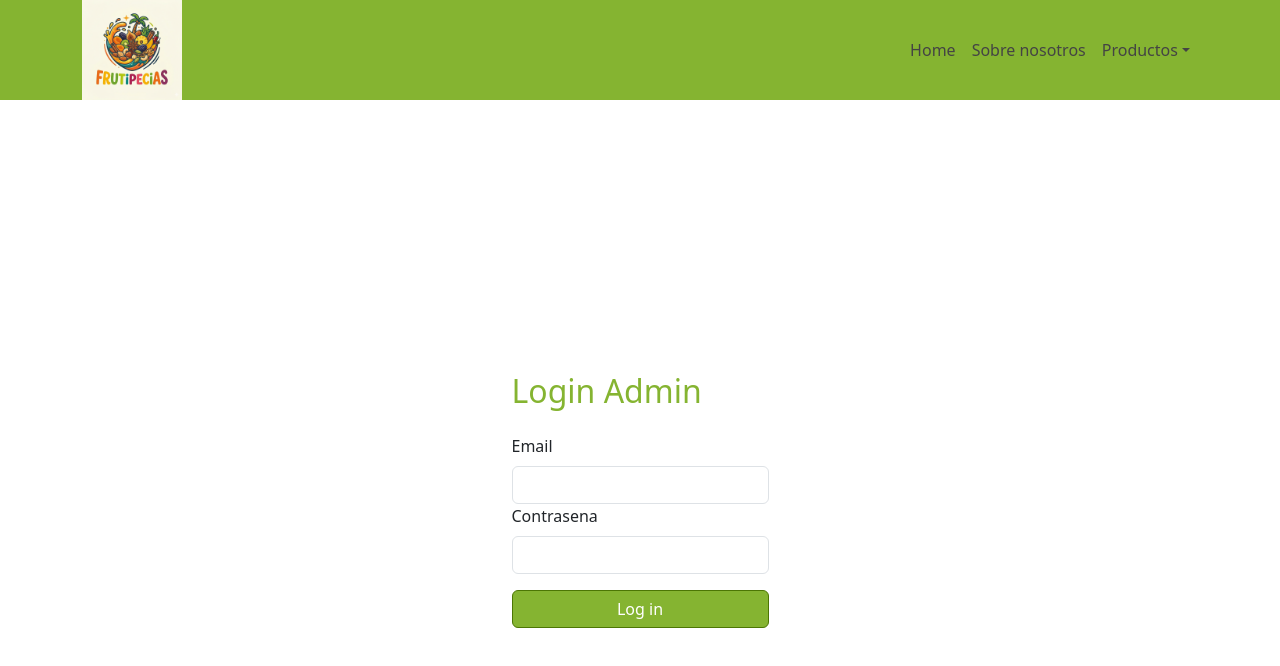
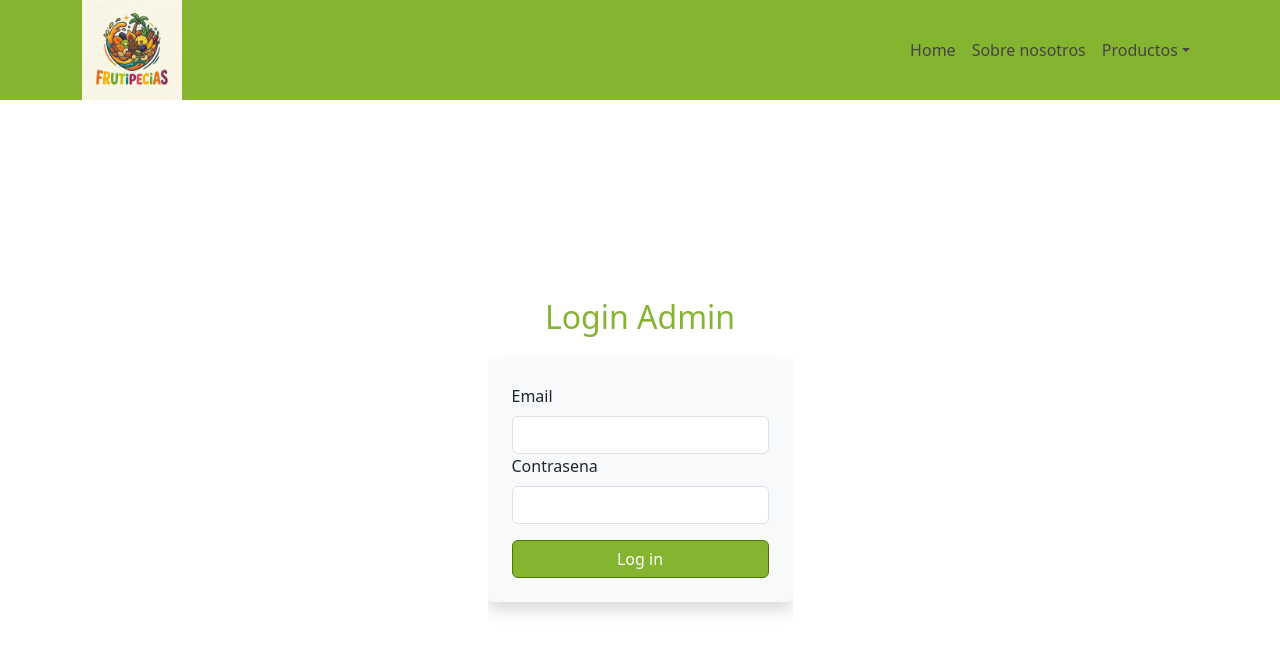
Before and after one commit to jesgarjimher/pfg_frutipecias, a React (Create React App) app in the folder frontend-frutipecias/: page /login in a window 1280 px wide. Shown: the top 666 px of the page. Built offline with nearby package versions, Linux system fonts and the light colour scheme.

Commit message:
ft:fixed login scroll down, styled login

```diff
--- a/frontend-frutipecias/src/App.css
+++ b/frontend-frutipecias/src/App.css
@@ -198,6 +198,15 @@ body {
     object-fit: contain;
 }
 
+.my-login-wrapper {
+    height: calc(100vh - 100px);
+    display: flex;
+    flex-direction: column;
+    align-items: center;
+    justify-content: center;
+    overflow: hidden;
+}
+
 
 /*/home*/
 
--- a/frontend-frutipecias/src/components/Login.js
+++ b/frontend-frutipecias/src/components/Login.js
@@ -51,14 +51,11 @@ function Login({setUser}) {
     };
 
     return (
-        <Container className="d-flex align-items-center justify-content-center vh-100">
-            <div>
-                <div >
-                    <div>
-                        <div >
+        <Container className="d-flex align-items-center justify-content-center">
+            <div className="my-login-wrapper">
                     <h2 className="title mb-4">Login Admin</h2>
                     {error && <div className="alert alert-danger">{error}</div>}
-                            <Form onSubmit={handleSubmit}>
+                    <Form onSubmit={handleSubmit} className="shadow rounded p-4 bg-light">
                         <Form.Group>
                             <Form.Label>Email</Form.Label>
                             <Form.Control type="email" name="email" onChange={handleChange} required />
@@ -69,9 +66,6 @@ function Login({setUser}) {
                         </Form.Group>
                         <Button type="submit" className="btn-primary mt-3 w-100 my-btn">Log in</Button>
                     </Form>
-                        </div>
-                    </div>
-                </div>
             </div>
 
             <Modal show={mostrarModal} onHide={() => setMostrarModal(false)} centered>
```
Lines whose indentation alone changed are shown as unchanged.
